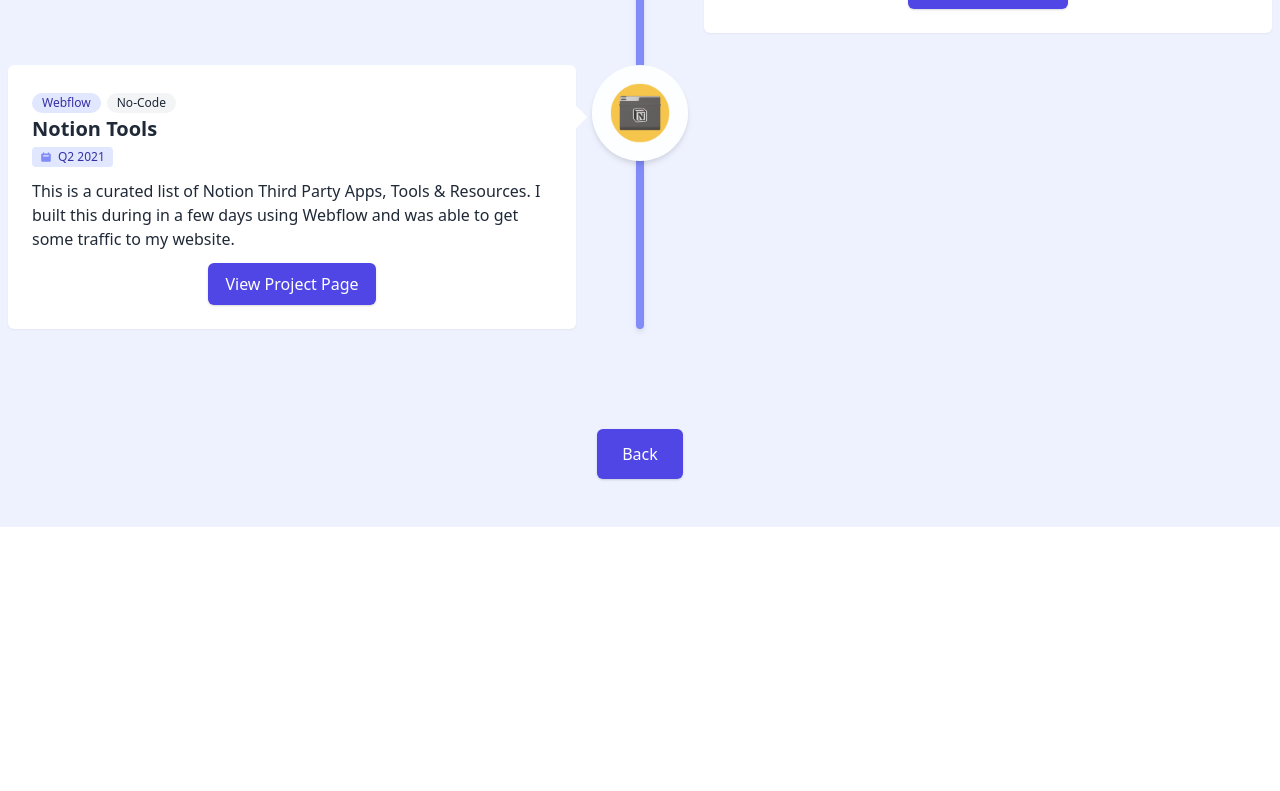
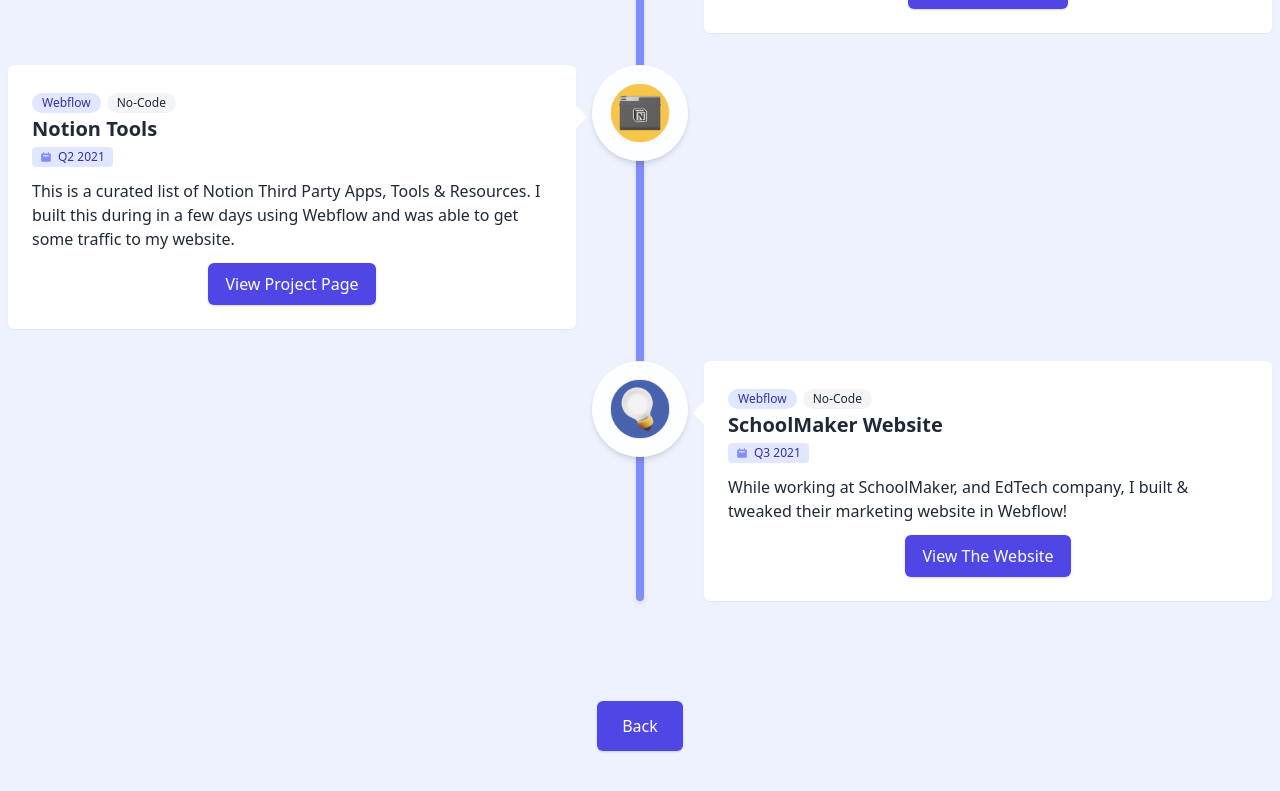
Before and after one commit to 5andu/web-dev-timeline, a React (Create React App) app: page /portfolio in a window 1280 px wide. Shown: the part 4259-5050 px from the top of the page. Before the commit the page ends 4786 px from the top, so only its background shows below. Built offline with nearby package versions, Linux system fonts and the light colour scheme.

Commit message:
added sm website

```diff
--- a/src/components/Timeline.js
+++ b/src/components/Timeline.js
@@ -852,13 +852,60 @@
                   was able to get some traffic to my website.
                 </p>
                 <div class="flex justify-center mt-3">
-                  <button class="block rounded-md border border-transparent bg-indigo-600 text-base font-medium text-white shadow hover:bg-indigo-700 focus:outline-none focus:ring-2 focus:ring-indigo-500 focus:ring-offset-2">
+                  <button class="block rounded-md border border-transparent bg-indigo-600 text-base font-medium text-white shadow hover:bg-indigo-700 focus:outline-none focus:ring-2 focus:ring-indigo-500 focus:ring-offset-2 ">
                     <a
                       href="https://www.alexglv.com/projects/notion-tools"
                       target="_blank"
                       rel="noopener noreferrer"
                     >
                       <p class="px-2 py-2 sm:px-4">View Project Page</p>
+                    </a>
+                  </button>
+                </div>
+              </div>
+            </div>
+          </div>
+
+          {/* Project 13: My Personal Website */}
+          <div class="relative z-10">
+            <img src={Project13} alt="" class="timeline-img" />
+            <div class="timeline-container-right">
+              <div class="timeline-pointer-right" aria-hidden="true"></div>
+              <div class="bg-white p-6 rounded-md shadow-sm">
+                <span class="timeline-badge bg-indigo-100 text-indigo-800">
+                  Webflow
+                </span>
+                <span class="timeline-badge bg-gray-100 text-gray-800">
+                  No-Code
+                </span>
+                <h2 class="text-xl font-bold py-0.5">SchoolMaker Website</h2>
+                <span class="timeline-date">
+                  <svg
+                    xmlns="http://www.w3.org/2000/svg"
+                    viewBox="0 0 20 20"
+                    fill="currentColor"
+                    class="mr-1.5 h-3 w-3 text-indigo-400"
+                  >
+                    <path
+                      fill-rule="evenodd"
+                      d="M6 2a1 1 0 00-1 1v1H4a2 2 0 00-2 2v10a2 2 0 002 2h12a2 2 0 002-2V6a2 2 0 00-2-2h-1V3a1 1 0 10-2 0v1H7V3a1 1 0 00-1-1zm0 5a1 1 0 000 2h8a1 1 0 100-2H6z"
+                      clip-rule="evenodd"
+                    />
+                  </svg>
+                  Q3 2021
+                </span>
+                <p>
+                  While working at SchoolMaker, and EdTech company, I built &
+                  tweaked their marketing website in Webflow!
+                </p>
+                <div class="flex justify-center mt-3">
+                  <button class="block rounded-md border border-transparent bg-indigo-600 text-base font-medium text-white shadow hover:bg-indigo-700 focus:outline-none focus:ring-2 focus:ring-indigo-500 focus:ring-offset-2">
+                    <a
+                      href="https://www.schoolmaker.com"
+                      target="_blank"
+                      rel="noopener noreferrer"
+                    >
+                      <p class="px-2 py-2 sm:px-4">View The Website</p>
                     </a>
                   </button>
                 </div>
```
